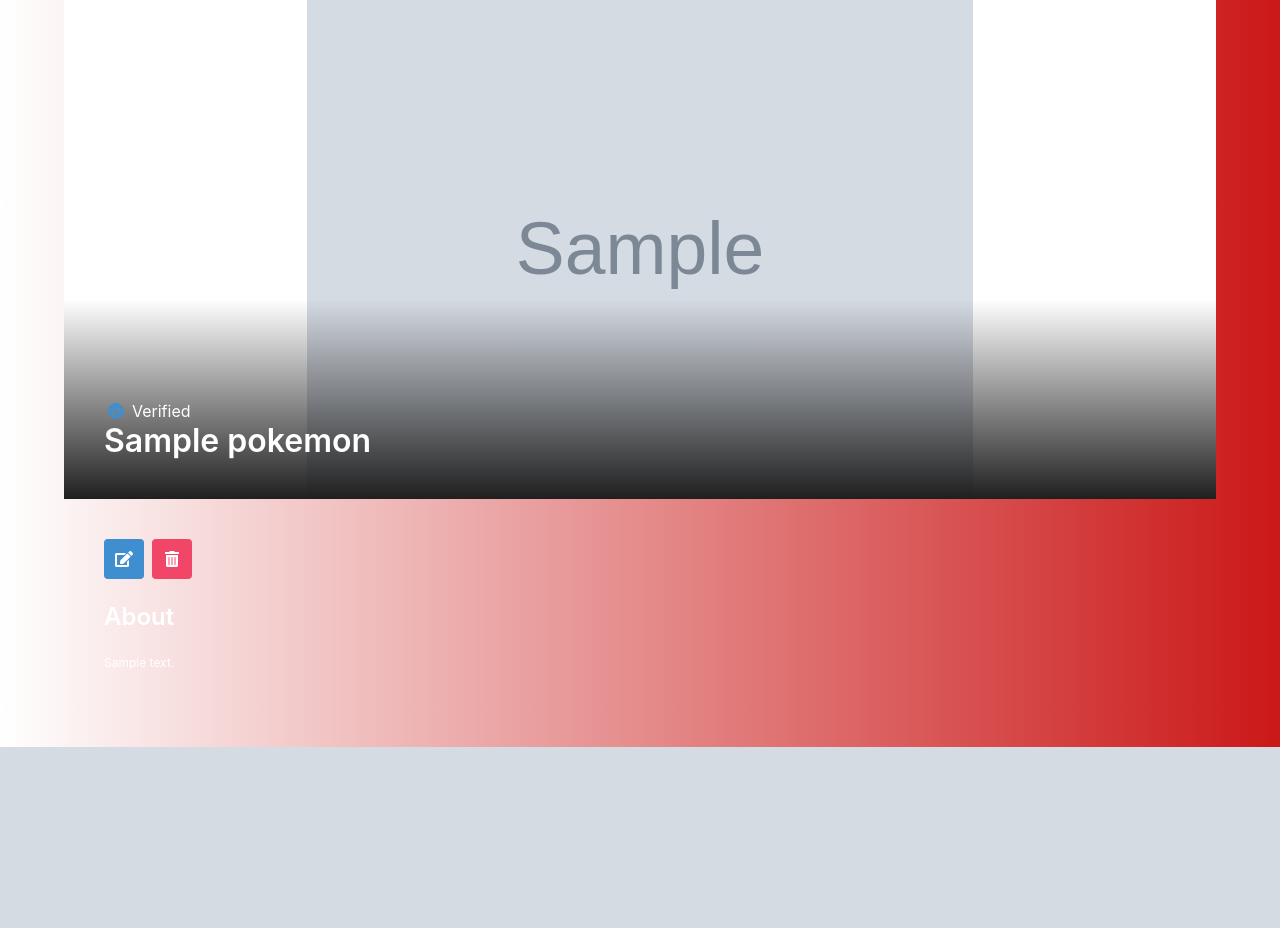
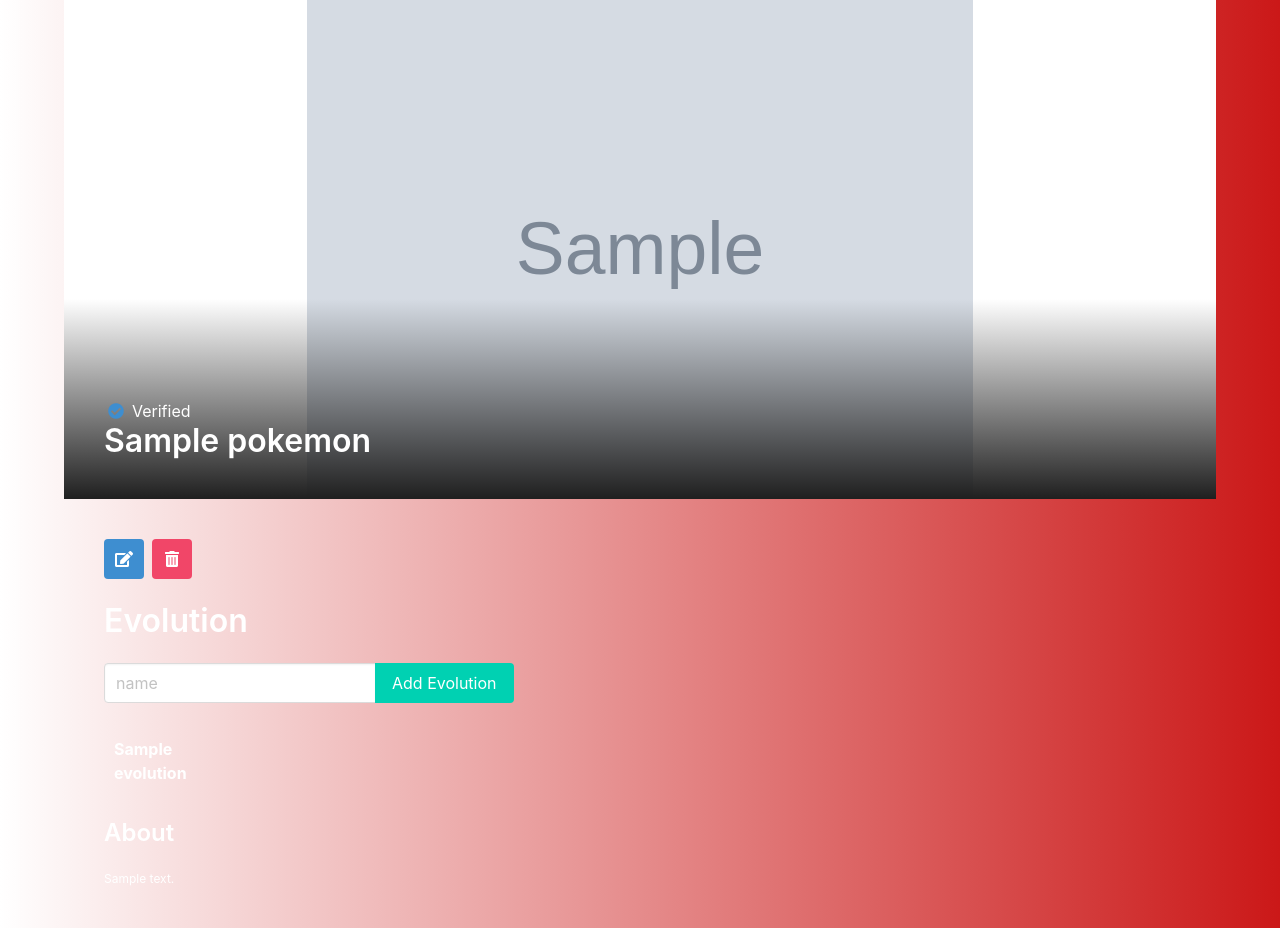
Before and after one commit to jjng03/finch_collector, a Django app: page /pokedex/1/ in a window 1280 px wide. Shown: the part 53-981 px from the top of the page. Before the commit the page ends 800 px from the top, so only its background shows below. Run offline with Django 4.2, Linux system fonts and the light colour scheme; tables that the repository leaves empty hold one stand-in row (values such as "Sample post"); grey boxes marked "Sample" are stand-in pictures.

Commit message:
created a form for evolution model

```diff
--- a/main_app/admin.py
+++ b/main_app/admin.py
@@ -1,4 +1,5 @@
 from django.contrib import admin
-from .models import Pokemon
+from .models import Pokemon, Evolution
 
 admin.site.register(Pokemon)
+admin.site.register(Evolution)
--- a/main_app/static/styles/main.css
+++ b/main_app/static/styles/main.css
@@ -95,3 +95,22 @@ img {
   justify-content: center;
   align-items: center;
 }
+
+.detail__evolution {
+    width: 100%;
+    display: flex;
+    flex-direction: column;
+}
+
+.evolution {
+    width: 100%;
+    padding: 10px;
+    display: grid;
+    grid-template-columns: 0.1fr 3fr 1fr;
+    border-radius: 5px;
+}
+
+.evolution:hover {
+    background-color: hsla(0, 0%, 100%, 0.1);
+    cursor: pointer;
+}
--- a/main_app/templates/pokemon_detail.html
+++ b/main_app/templates/pokemon_detail.html
@@ -27,6 +27,40 @@
             </span>
         </a>
     </div>
+
+    <div class="detail__evolution mb-5">
+    <h3 class="title is-3">Evolution</h3>
+    <form class="mb-5" action="{% url 'evolution_create' pokemon.pk %}" method="post">
+        {% csrf_token %}
+        <div class="field has-addons">
+            <div class="control">
+                <input
+                    class="input"
+                    type="text"
+                    name="name"
+                    placeholder="name"
+                    required
+                />
+            </div>
+            <div class="control">
+                <input class="button is-primary" type="submit" value="Add Evolution" />
+            </div>
+        </div>
+    </form>
+    {% for evolution in pokemon.evolutions.all %}
+    <div class="evolution">
+      <span><b>{{evolution.name}}</b></span>
+    </div>
+        {% empty %}
+    <article class="message">
+      <div class="message-header">
+        <p>No Evolutions</p>
+      </div>
+    </article>
+
+    {% endfor %}
+    </div>
+
     <div class="detail__about">
         <h4 class="title is-4">About</h4>
         <p>{{pokemon.bio}}</p>
--- a/main_app/urls.py
+++ b/main_app/urls.py
@@ -8,4 +8,5 @@ urlpatterns = [
     path('pokedex/<int:pk>/', views.PokemonDetail.as_view(), name="pokemon_detail"),
     path('pokedex/<int:pk>/update', views.PokemonUpdate.as_view(), name="pokemon_update"),
     path('pokedex/<int:pk>/delete', views.PokemonDelete.as_view(), name="pokemon_delete"),
+    path('pokedex/<int:pk>/evolutions/new/', views.EvolutionCreate.as_view(), name="evolution_create")
 ]
--- a/main_app/views.py
+++ b/main_app/views.py
@@ -1,11 +1,11 @@
-from django.shortcuts import render
+from django.shortcuts import redirect
 from django.views import View
 from django.http import HttpResponse
 from django.views.generic.base import TemplateView
 from django.views.generic.edit import CreateView, UpdateView, DeleteView
 from django.views.generic import DetailView
-from .models import Pokemon
-from django.urls import reverse
+from .models import Pokemon, Evolution
+
 
 class Home(TemplateView):
     template_name = "home.html"
@@ -29,8 +29,7 @@ class PokemonCreate(CreateView):
     model = Pokemon
     fields = ['name', 'img', 'bio', 'verified_pokemon']
     template_name = "pokemon_create.html"
-    def get_success_url(self):
-        return reverse('pokemon_detail', kwargs={'pk: self.object.pk'})
+    success_url = "/pokedex/"
 
 class PokemonDetail(DetailView):
     model = Pokemon
@@ -40,10 +39,15 @@ class PokemonUpdate(UpdateView):
     model = Pokemon
     fields = ['name', 'img', 'bio', 'verified_pokemon']
     template_name = "pokemon_update.html"
-    def get_success_url(self):
-        return reverse('pokemon_detail', kwargs={'pk': self.object.pk})
+    success_url = "/pokedex/"
 
 class PokemonDelete(DeleteView):
     model = Pokemon
     template_name = "pokemon_delete_confirmation.html"
     success_url = "/pokedex/"
+
+class EvolutionCreate(View):
+    def post(self, request, pk):
+        name = request.POST.get("name")
+        Evolution.objects.create(name=name)
+        return redirect('pokemon_detail', pk=pk)
```
Also changed, not shown: main_app/migrations/0002_evolution.py (added).
